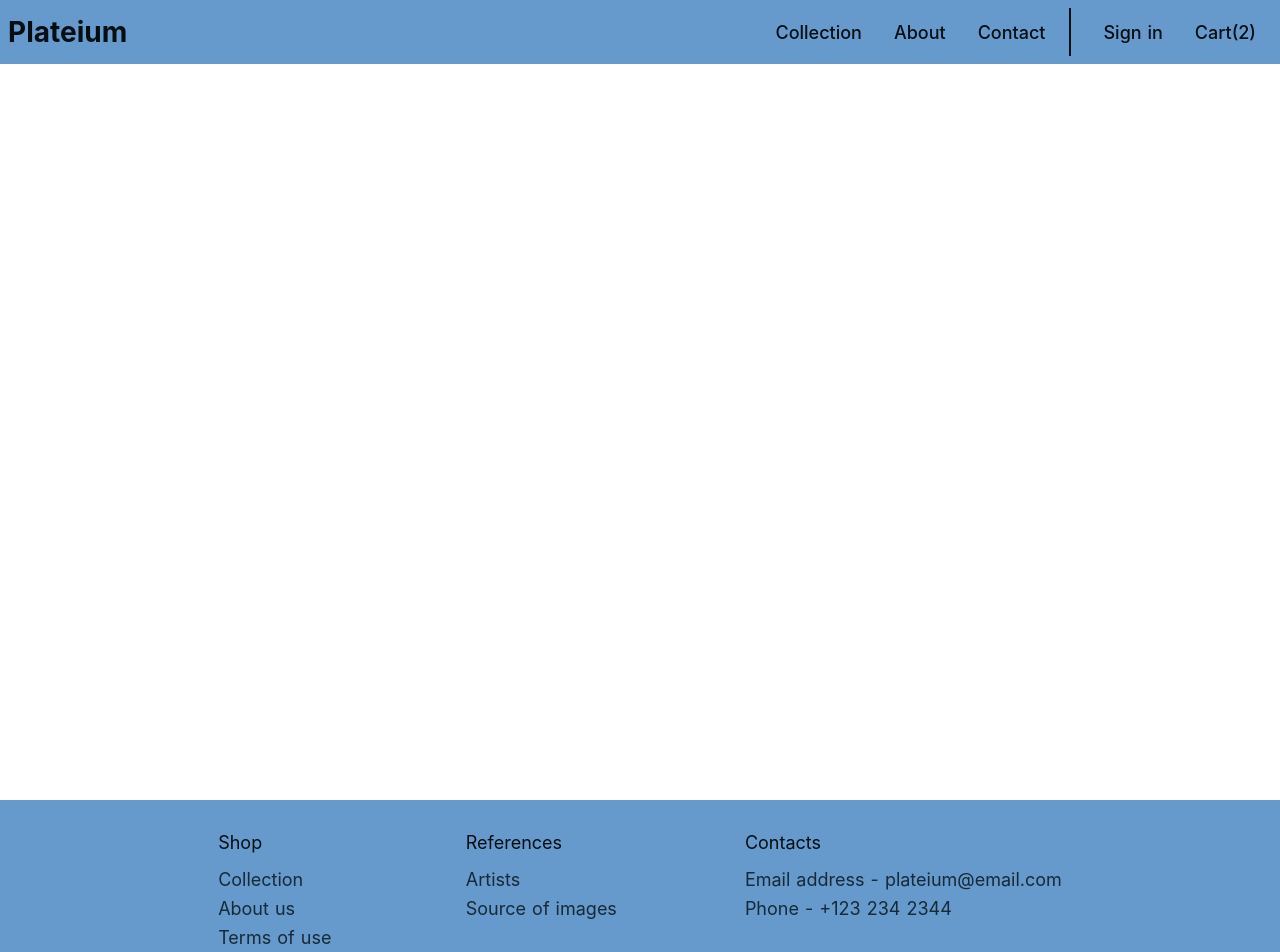
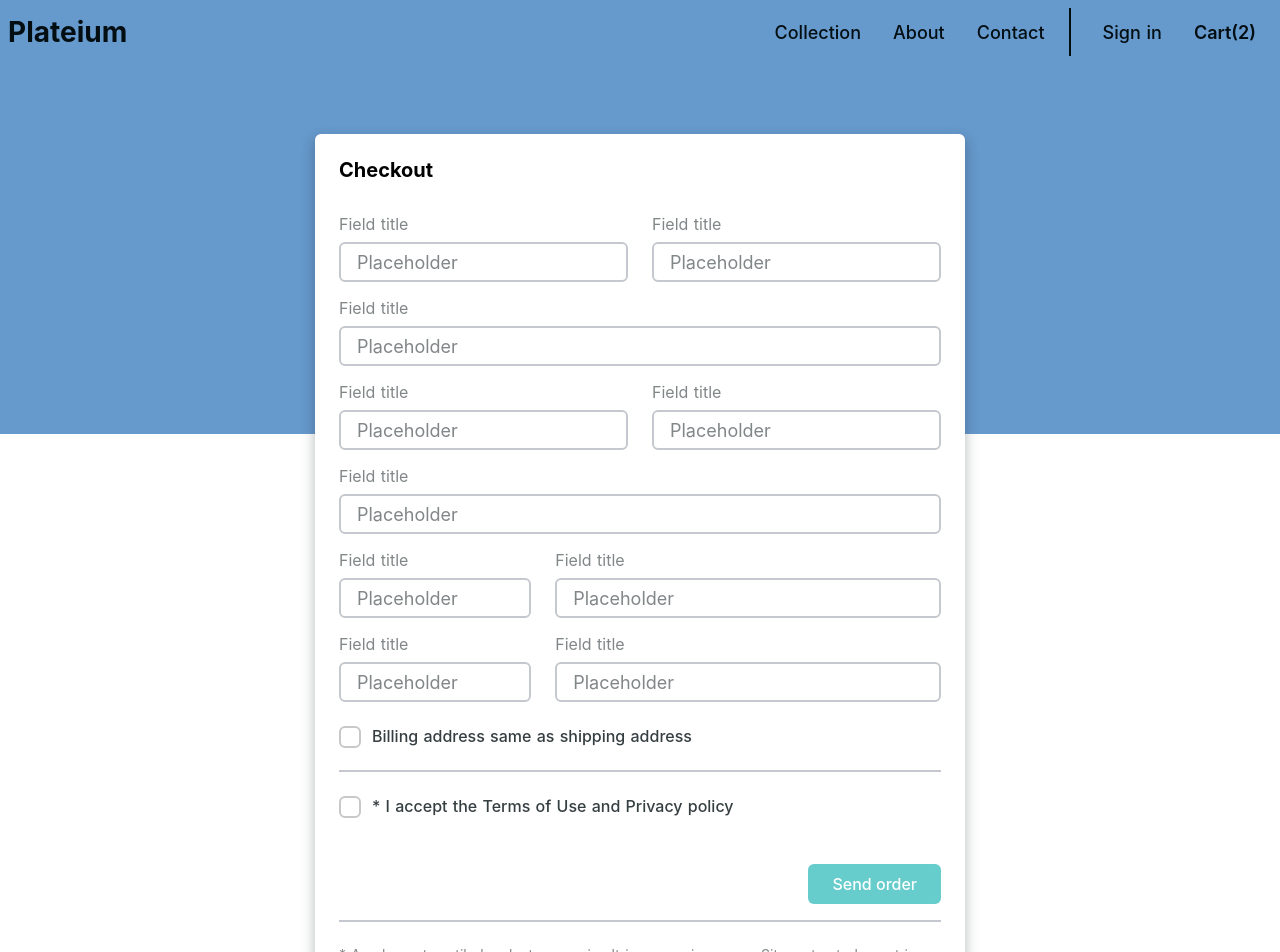
Before and after one commit to AndrisC/Plateium, a Nuxt app: page /checkout in a window 1280 px wide. Shown: the top 952 px of the page. Built offline with nearby package versions, Linux system fonts and the light colour scheme; a web font is replaced by a local one.

Commit message:
checkout done

```diff
--- a/components/NavBar.vue
+++ b/components/NavBar.vue
@@ -17,7 +17,7 @@
       <div @click="$router.push('/login')" class="menu-item">
         <span>Sign in</span>
       </div>
-      <div @click="cartOpen = !cartOpen" class="menu-item">
+      <div @click="cartOpen = !cartOpen" class="menu-item cart-container">
         <span>Cart</span>
         <span>(2)</span>
       </div>
@@ -77,4 +77,7 @@ export default {
   transform: translateY(-30px);
   opacity: 0;
 }
+.cart-container {
+  font-weight: 600;
+}
 </style>
--- a/pages/cart.vue
+++ b/pages/cart.vue
@@ -1,6 +1,72 @@
 <template lang="html">
   <div class="container">
+    <div class="extended-header"></div>
 
+    <div class="product-container">
+      <div class="title">
+        <h4>Your cart</h4>
+      </div>
+
+      <div v-for="product in products" class="one-product">
+        <div class="big-image">
+          <img :src="product.img" alt="">
+        </div>
+
+        <div class="details-wrapper">
+          <div class="">
+            <div class="info">
+              <h2>{{product.name}}</h2>
+            </div>
+
+            <div class="field-wrapper">
+              <plt-select
+              :show-labels="false"
+              :options="sizeOptions"
+              track-by="id"
+              v-model="selectedSize"
+              label="name"
+              title="Select Size"
+              placeholder="Size"
+              class="plt-select"
+              />
+
+              <plt-select
+              :show-labels="false"
+              :options="matOptions"
+              track-by="id"
+              v-model="selectedMaterial"
+              label="name"
+              title="Select material"
+              placeholder="material"
+              class="plt-select"
+              />
+            </div>
+
+            <div class="quantity-wrapper">
+
+            </div>
+          </div>
+
+          <div class="bottom-info">
+            <div class="price">
+              <h4 class="price-text">Price:</h4>
+              <h4>{{product.price}}</h4>
+            </div>
+          </div>
+        </div>
+      </div>
+
+      <div class="total-container">
+        <h3 class="total-text">Estimated Total:</h3>
+        <div class="line"></div>
+        <h3>$39.98</h3>
+      </div>
+
+      <div class="button-container">
+        <plt-button @click="$router.push('/collection')" type="outlined">Continue shopping</plt-button>
+        <plt-button @click="$router.push('/checkout')">To checkout</plt-button>
+      </div>
+    </div>
   </div>
 </template>
 
@@ -27,7 +93,18 @@ export default {
           quantity: 1,
           material: 'Aluminium',
         },
-      ]
+      ],
+      sizeOptions: [
+        {name: 'M - 60cm x 30cm', id: 0},
+        {name: 'L - 90cm x 45cm', id: 1},
+        {name: 'XL - 120cm x 60cm', id: 2},
+      ],
+      matOptions: [
+        {name: 'Aluminium', id: 0},
+        {name: 'Stainless steel', id: 1},
+      ],
+      selectedSize: {name: 'XL - 120cm x 60cm', id: 2},
+      selectedMaterial: {name: 'Aluminium', id: 0},
     }
   },
   mounted() {
@@ -38,5 +115,102 @@ export default {
 </script>
 
 <style lang="scss" scoped>
+.container {
+  display: flex;
+  flex-direction: column;
+  align-items: center;
+}
+.extended-header {
+  background: $primary-color;
+  height: 370px;
+  width: 100%;
+}
+.product-container {
+  background: #fff;
+  border-radius: $radius-default;
+  box-shadow: $box-shadow;
+  padding: $space-m;
+  margin-top: -300px;
+  margin-bottom: 100px;
+}
+.title {
+  margin-bottom: $space-s;
+}
+.one-product {
+  max-width: 650px;
+  display: flex;
+  padding-bottom: $space-m;
+  margin: $space-s 0 $space-m 0;
+  border-bottom: 2px solid $border-color;
+}
+.big-image {
+  width: 235px;
+  height: 310px;
+  border-radius: $radius-small;
+  overflow: hidden;
+  margin: 0 $space-m 0 0;
 
+  img {
+    object-fit: cover;
+    object-position: center;
+    width: 100%;
+    height: 100%;
+  }
+}
+.details-wrapper {
+  width: 400px;
+  height: 310px;
+  display: flex;
+  flex-direction: column;
+  justify-content: space-between;
+}
+.info {
+  display: flex;
+  justify-content: space-between;
+  align-items: baseline;
+  margin-bottom: $space-xs;
+}
+.artist {
+  color: $font-color-light;
+  margin-bottom: $space-s;
+}
+.stars {
+  i {
+    margin-left: $space-xs;
+    color: $secondary-color;
+    font-size: 22px;
+  }
+}
+.field-wrapper {
+  width: 260px;
+}
+.bottom-info {
+  display: flex;
+  justify-content: flex-end;
+}
+.price {
+  display: flex;
+}
+.price-text {
+  color: $font-color-lighter;
+  margin-right: $space-xs;
+}
+.total-container {
+  display: flex;
+  justify-content: space-between;
+  margin-bottom: $space-l;
+}
+.total-text {
+  color: $font-color-lighter;
+}
+.line {
+  display: flex;
+  width: 50%;
+  border-bottom: 2px dashed $border-color;
+}
+.button-container {
+  display: flex;
+  justify-content: flex-end;
+  grid-gap: $space-m;
+}
 </style>
--- /dev/null
+++ b/pages/checkout.vue
@@ -0,0 +1,132 @@
+<template lang="html">
+  <div class="container">
+    <div class="extended-header"></div>
+
+    <div class="checkout-container">
+      <div class="title">
+        <h4>Checkout</h4>
+      </div>
+
+      <div class="fields-container">
+        <div class="side-by-side">
+          <plt-input class="plt-input" title="Field title" placeholder="Placeholder" />
+          <plt-input class="plt-input" title="Field title" placeholder="Placeholder" />
+        </div>
+
+        <div class="single">
+          <plt-input class="plt-input" title="Field title" placeholder="Placeholder" />
+        </div>
+
+        <div class="side-by-side">
+          <plt-input class="plt-input" title="Field title" placeholder="Placeholder" />
+          <plt-input class="plt-input" title="Field title" placeholder="Placeholder" />
+        </div>
+
+        <div class="single">
+          <plt-input class="plt-input" title="Field title" placeholder="Placeholder" />
+        </div>
+
+        <div class="side-by-side">
+          <plt-input class="smaller-field" title="Field title" placeholder="Placeholder" />
+          <plt-input class="plt-input" title="Field title" placeholder="Placeholder" />
+        </div>
+
+        <div class="side-by-side">
+          <plt-input class="smaller-field" title="Field title" placeholder="Placeholder" />
+          <plt-input class="plt-input" title="Field title" placeholder="Placeholder" />
+        </div>
+
+        <div class="checkbox-container">
+          <plt-checkbox label="Billing address same as shipping address" />
+        </div>
+      </div>
+
+      <div class="checkbox-container-bottom">
+        <plt-checkbox label="* I accept the Terms of Use and Privacy policy" />
+      </div>
+
+      <div class="button-container">
+        <plt-button @click="$router.push('/')">Send order</plt-button>
+      </div>
+
+      <div class="checkout-footer">
+        <span>
+          * Ac placerat vestibulum lectus mauris ultrices eros in cursus. Sit amet
+          est placerat in. Non sodales neque sodales ut etiam sit amet. Posuere lorem
+          ipsum dolor sit. Id cursus metus aliquam eleifend mi in nulla. Ut faucibus pulvinar
+          elementum integer enim neque volutpat ac tincidunt. Sit amet volutpat consequat
+          mauris nunc congue nisi vitae.
+        </span>
+      </div>
+    </div>
+  </div>
+</template>
+
+<script>
+export default {
+}
+</script>
+
+<style lang="scss" scoped>
+.container {
+  display: flex;
+  flex-direction: column;
+  align-items: center;
+}
+.extended-header {
+  background: $primary-color;
+  height: 370px;
+  width: 100%;
+}
+.checkout-container {
+  background: #fff;
+  border-radius: $radius-default;
+  box-shadow: $box-shadow;
+  padding: $space-m;
+  max-width: 650px;
+  margin-top: -300px;
+  margin-bottom: 100px;
+}
+.title {
+  margin-bottom: $space-s;
+}
+.fields-container {
+  display: flex;
+  width: 100%;
+  flex-direction: column;
+  padding-bottom: $space-m;
+  margin: $space-s 0 $space-xs 0;
+  border-bottom: 2px solid $border-color;
+}
+.side-by-side {
+  display: flex;
+  justify-content: space-between;
+  grid-gap: $space-m;
+}
+.plt-input {
+  width: 100%;
+}
+.smaller-field {
+  width: 300px;
+}
+.field-wrapper {
+  width: 260px;
+}
+.button-container {
+  display: flex;
+  justify-content: flex-end;
+  padding-bottom: $space-s;
+  margin-bottom: $space-m;
+  border-bottom: 2px solid $border-color;
+}
+.checkbox-container {
+  margin: $space-xs 0 0 0 ;
+}
+.checkbox-container-bottom {
+  margin-bottom: $space-l;
+}
+.checkout-footer {
+  color: $font-color-lighter;
+  font-size: $paragraph-tiny;
+}
+</style>
```
